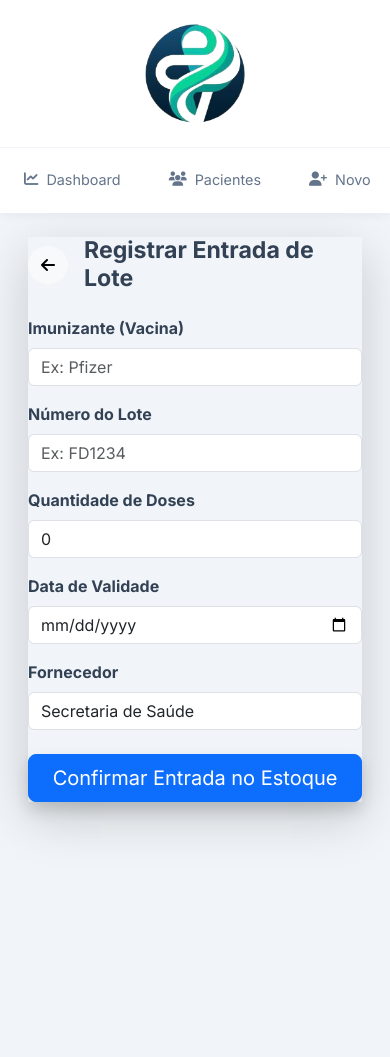
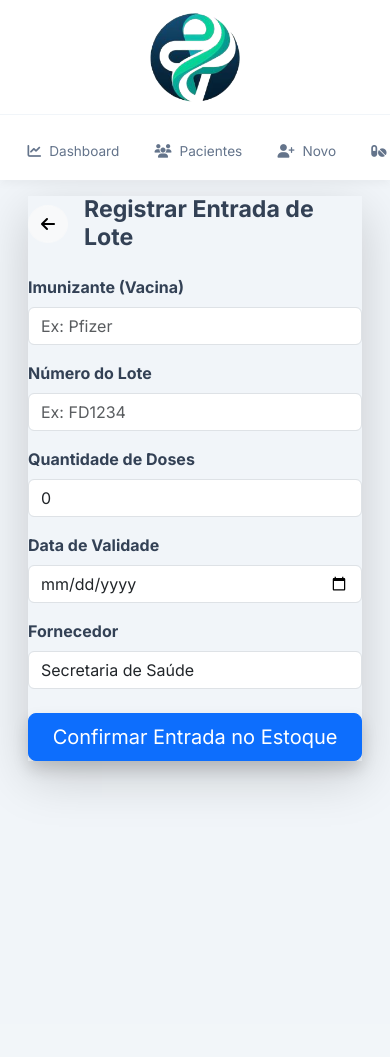
Before and after one commit to jvtrem7/sistema-vacina, a Django app: page /estoque/novo/ in a window 390 px wide. After the commit the page ends 793 px from the top, so only its background shows below. Run offline with Django 5.2, Linux system fonts and the light colour scheme; the visitor is signed in with stand-in values (Sample User, id 1).

Commit message:
ajeitando a usabilidade no celular

```diff
--- a/vacinas/templates/vacinas/base.html
+++ b/vacinas/templates/vacinas/base.html
@@ -16,7 +16,17 @@
             --text-main: #334155;
             --primary-blue: #2563eb;
         }
-        body { font-family: 'Inter', sans-serif; background-color: var(--bg-light); color: var(--text-main); margin: 0; }
+
+        /* 1. Reset de altura para permitir rolagem */
+        body, html {
+            height: auto;
+            min-height: 100%;
+            overflow-x: hidden;
+            font-family: 'Inter', sans-serif;
+            background-color: var(--bg-light);
+            color: var(--text-main);
+            margin: 0;
+        }
 
         /* Sidebar SaaS */
         .sidebar {
@@ -27,16 +37,23 @@
             z-index: 100;
             box-shadow: 2px 0 10px rgba(0,0,0,0.05);
             overflow-y: auto;
-            scrollbar-width: none;
             transition: all 0.3s;
         }
 
-        /* Ajuste do conteúdo principal */
         .main-content {
             margin-left: 260px;
             padding: 2rem 3rem;
             min-height: 100vh;
             transition: all 0.3s;
+        }
+
+        /* 2. Correção para Tabelas Espremidas */
+        .table-responsive {
+            margin-top: 1rem;
+            background: white;
+            padding: 1rem;
+            border-radius: 12px;
+            box-shadow: 0 2px 5px rgba(0,0,0,0.02);
         }
 
         .logo-container {
@@ -60,7 +77,6 @@
         .nav-link:hover {
             background-color: #eff6ff;
             color: var(--primary-blue);
-            transform: translateX(5px);
         }
 
         .nav-link.active {
@@ -82,29 +98,32 @@
             .sidebar {
                 width: 100%;
                 height: auto;
-                position: relative;
+                position: relative; /* Libera a rolagem do body */
                 box-shadow: 0 2px 10px rgba(0,0,0,0.05);
             }
             .main-content {
                 margin-left: 0;
-                padding: 1.5rem 1rem;
+                padding: 1rem;
             }
             .nav {
                 flex-direction: row !important;
                 overflow-x: auto;
-                padding-bottom: 10px;
+                padding: 10px;
                 white-space: nowrap;
                 display: flex;
                 flex-wrap: nowrap;
+                scrollbar-width: none; /* Firefox */
             }
+            .nav::-webkit-scrollbar { display: none; } /* Chrome/Safari */
+
             .nav-link {
-                margin: 0.2rem 0.5rem;
-                padding: 0.6rem 1rem;
-                font-size: 0.9rem;
+                margin: 0 0.3rem;
+                padding: 0.5rem 0.8rem;
+                font-size: 0.85rem;
             }
-            .menu-header { display: none; } /* Esconde títulos no mobile para ganhar espaço */
-            .logo-img { max-width: 100px; }
-            .border-top { display: none; } /* Esconde divisores no mobile */
+            .menu-header { display: none; }
+            .logo-container { padding: 0.8rem; }
+            .logo-img { max-width: 90px; }
         }
     </style>
 </head>
@@ -141,8 +160,6 @@
                     <i class="fas fa-cog me-2"></i> <span>Admin</span>
                 </a>
 
-                <div class="border-top my-2 mx-3"></div>
-
                 <form id="logout-form" action="{% url 'logout' %}" method="post" style="display: none;">
                     {% csrf_token %}
                 </form>
```
